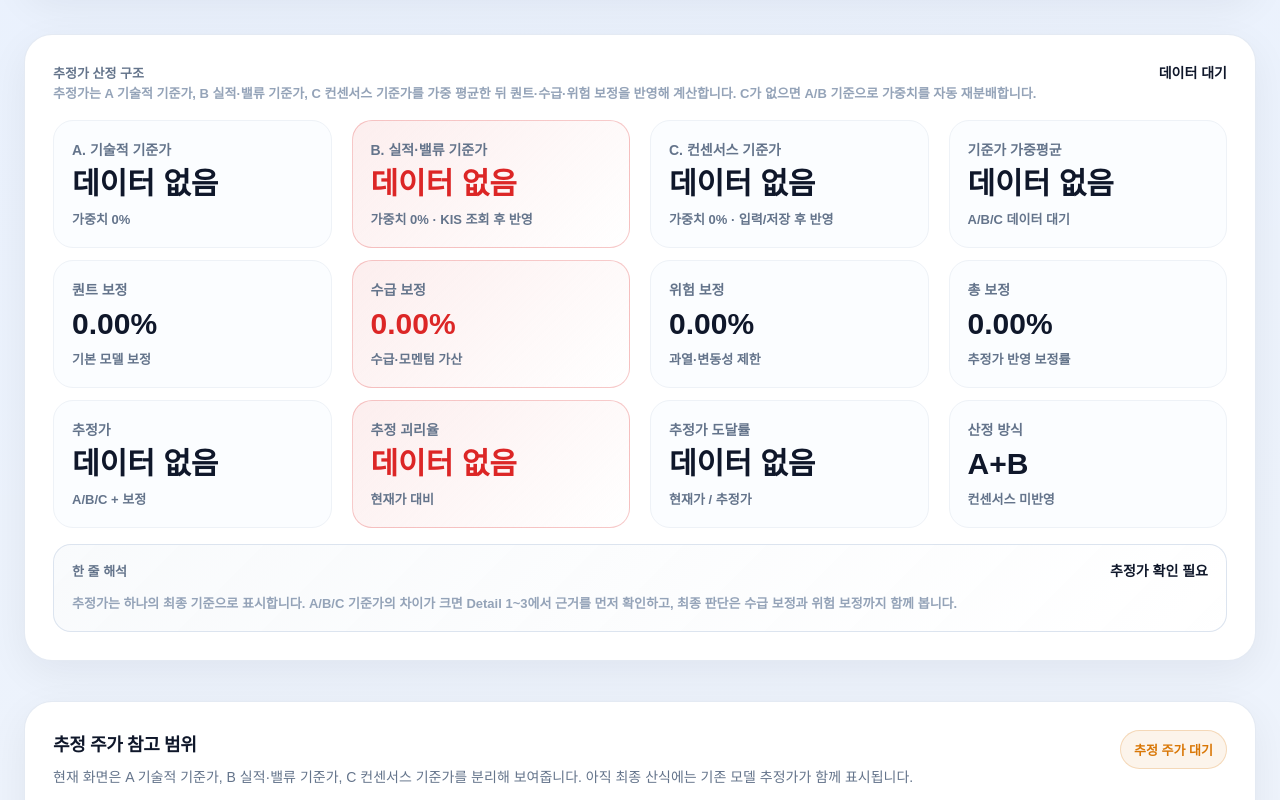
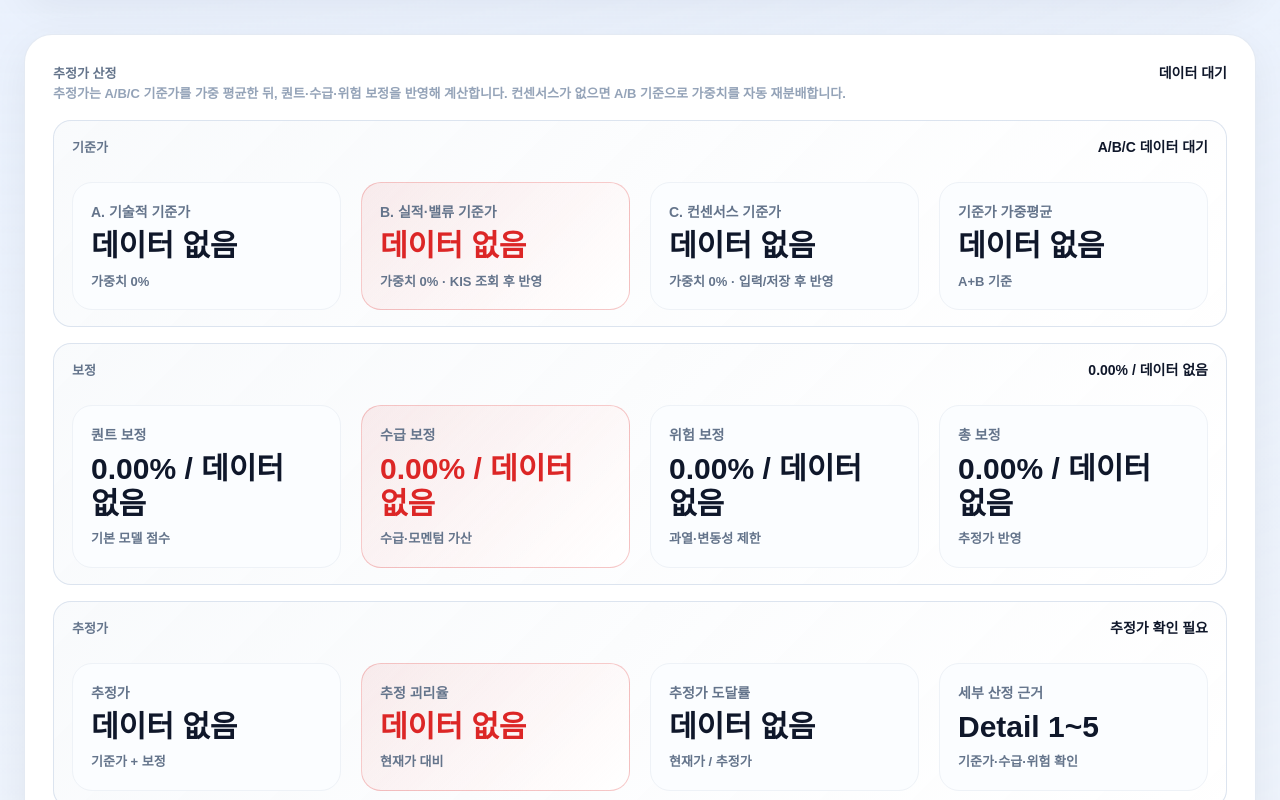
Before and after one commit to jkpark5298-alt/kospi-stock-pwa, a Next.js app: page / in a window 1280 px wide. Shown: the part 2660-3460 px from the top of the page. Built offline with nearby package versions, Linux system fonts and the light colour scheme.

Commit message:
Unify estimate summary structure

```diff
--- a/components/stock/SummaryAbcOverviewSection.tsx
+++ b/components/stock/SummaryAbcOverviewSection.tsx
@@ -44,11 +44,23 @@ type EstimateWeights = {
   consensus: number;
 };
 
+type AdjustmentInfo = {
+  quantPercent: number;
+  supplyPercent: number;
+  riskPercent: number;
+  totalPercent: number;
+  quantAmount: number | null;
+  supplyAmount: number | null;
+  riskAmount: number | null;
+  totalAmount: number | null;
+};
+
 type EstimateResult = {
   basisAverage: number | null;
-  adjustedEstimate: number | null;
+  estimate: number | null;
   weights: EstimateWeights;
-  description: string;
+  weightText: string;
+  adjustment: AdjustmentInfo;
 };
 
 type Props = {
@@ -62,6 +74,7 @@ const KIS_CACHE_TTL_MS = 10 * 60 * 1000;
 export default function SummaryAbcOverviewSection({ data }: Props) {
   const symbol = data?.symbol ?? null;
   const name = data?.name ?? null;
+
   const storageKey = useMemo(() => makeConsensusStorageKey(symbol, name), [symbol, name]);
   const fundamentalsCacheKey = useMemo(
     () => makeCacheKey(FUNDAMENTALS_CACHE_PREFIX, symbol),
@@ -154,41 +167,45 @@ export default function SummaryAbcOverviewSection({ data }: Props) {
     getNumber(targetPrice?.consensusTarget) ??
     getNumber(savedConsensus?.averageTargetPrice);
 
-  const adjustment = getAdjustmentInfo(selectedModeResult);
   const estimate = calculateEstimate({
     technicalTarget,
     valuationTarget,
     consensusTarget,
     currentPrice,
-    adjustmentPercent: adjustment.total,
+    selectedModeResult,
   });
 
   const estimateGap =
-    estimate.adjustedEstimate != null && currentPrice != null
-      ? ((estimate.adjustedEstimate - currentPrice) / currentPrice) * 100
+    estimate.estimate != null && currentPrice != null
+      ? ((estimate.estimate - currentPrice) / currentPrice) * 100
       : null;
+
   const estimateProgress =
-    estimate.adjustedEstimate != null &&
-    currentPrice != null &&
-    estimate.adjustedEstimate > 0
-      ? (currentPrice / estimate.adjustedEstimate) * 100
+    estimate.estimate != null && currentPrice != null && estimate.estimate > 0
+      ? (currentPrice / estimate.estimate) * 100
       : null;
 
   return (
     <section className="score-section">
       <div className="card">
         <div className="target-basis-header">
-          <span>추정가 산정 구조</span>
-          <strong>{estimate.adjustedEstimate != null ? "추정가 계산 완료" : "데이터 대기"}</strong>
+          <span>추정가 산정</span>
+          <strong>{estimate.estimate != null ? formatPrice(estimate.estimate) : "데이터 대기"}</strong>
         </div>
 
         <p className="target-basis-summary">
-          추정가는 A 기술적 기준가, B 실적·밸류 기준가, C 컨센서스 기준가를
-          가중 평균한 뒤 퀀트·수급·위험 보정을 반영해 계산합니다. C가 없으면
-          A/B 기준으로 가중치를 자동 재분배합니다.
+          추정가는 A/B/C 기준가를 가중 평균한 뒤, 퀀트·수급·위험 보정을
+          반영해 계산합니다. 컨센서스가 없으면 A/B 기준으로 가중치를 자동
+          재분배합니다.
         </p>
 
-        <div className="summary-grid summary-grid-four" style={{ marginTop: 16 }}>
+        <div className="target-basis-box" style={{ marginTop: 16 }}>
+          <div className="target-basis-header">
+            <span>기준가</span>
+            <strong>{estimate.weightText}</strong>
+          </div>
+
+          <div className="summary-grid summary-grid-four" style={{ marginTop: 12 }}>
             <SummaryMetricCard
               title="A. 기술적 기준가"
               value={formatPrice(technicalTarget)}
@@ -212,38 +229,52 @@ export default function SummaryAbcOverviewSection({ data }: Props) {
             <SummaryMetricCard
               title="기준가 가중평균"
               value={formatPrice(estimate.basisAverage)}
-            subText={estimate.description}
+              subText={consensusTarget != null ? "A+B+C 기준" : "A+B 기준"}
             />
+          </div>
+        </div>
+
+        <div className="target-basis-box" style={{ marginTop: 16 }}>
+          <div className="target-basis-header">
+            <span>보정</span>
+            <strong>{formatAdjustment(estimate.adjustment.totalPercent, estimate.adjustment.totalAmount)}</strong>
           </div>
 
           <div className="summary-grid summary-grid-four" style={{ marginTop: 12 }}>
             <SummaryMetricCard
               title="퀀트 보정"
-            value={formatPercent(adjustment.base)}
-            subText="기본 모델 보정"
+              value={formatAdjustment(estimate.adjustment.quantPercent, estimate.adjustment.quantAmount)}
+              subText="기본 모델 점수"
             />
             <SummaryMetricCard
               title="수급 보정"
-            value={formatPercent(adjustment.positive)}
+              value={formatAdjustment(estimate.adjustment.supplyPercent, estimate.adjustment.supplyAmount)}
               subText="수급·모멘텀 가산"
             />
             <SummaryMetricCard
               title="위험 보정"
-            value={formatPercent(adjustment.risk)}
+              value={formatAdjustment(estimate.adjustment.riskPercent, estimate.adjustment.riskAmount)}
               subText="과열·변동성 제한"
             />
             <SummaryMetricCard
               title="총 보정"
-            value={formatPercent(adjustment.total)}
-            subText="추정가 반영 보정률"
+              value={formatAdjustment(estimate.adjustment.totalPercent, estimate.adjustment.totalAmount)}
+              subText="추정가 반영"
             />
+          </div>
+        </div>
+
+        <div className="target-basis-box" style={{ marginTop: 16 }}>
+          <div className="target-basis-header">
+            <span>추정가</span>
+            <strong>{makeSummaryLabel(technicalTarget, valuationTarget, consensusTarget, estimate.estimate)}</strong>
           </div>
 
           <div className="summary-grid summary-grid-four" style={{ marginTop: 12 }}>
             <SummaryMetricCard
               title="추정가"
-            value={formatPrice(estimate.adjustedEstimate)}
-            subText="A/B/C + 보정"
+              value={formatPrice(estimate.estimate)}
+              subText="기준가 + 보정"
             />
             <SummaryMetricCard
               title="추정 괴리율"
@@ -256,22 +287,11 @@ export default function SummaryAbcOverviewSection({ data }: Props) {
               subText="현재가 / 추정가"
             />
             <SummaryMetricCard
-            title="산정 방식"
-            value={consensusTarget != null ? "A+B+C" : "A+B"}
-            subText={consensusTarget != null ? "컨센서스 반영" : "컨센서스 미반영"}
+              title="세부 산정 근거"
+              value="Detail 1~5"
+              subText="기준가·수급·위험 확인"
             />
           </div>
-
-        <div className="target-basis-box" style={{ marginTop: 16 }}>
-          <div className="target-basis-header">
-            <span>한 줄 해석</span>
-            <strong>{makeSummaryLabel(technicalTarget, valuationTarget, consensusTarget, estimate.adjustedEstimate)}</strong>
-          </div>
-          <p className="target-basis-summary">
-            추정가는 하나의 최종 기준으로 표시합니다. A/B/C 기준가의 차이가
-            크면 Detail 1~3에서 근거를 먼저 확인하고, 최종 판단은 수급 보정과
-            위험 보정까지 함께 봅니다.
-          </p>
         </div>
       </div>
     </section>
@@ -294,6 +314,135 @@ function SummaryMetricCard({
       <em>{subText}</em>
     </div>
   );
+}
+
+function calculateEstimate({
+  technicalTarget,
+  valuationTarget,
+  consensusTarget,
+  currentPrice,
+  selectedModeResult,
+}: {
+  technicalTarget?: number | null;
+  valuationTarget?: number | null;
+  consensusTarget?: number | null;
+  currentPrice?: number | null;
+  selectedModeResult?: any;
+}): EstimateResult {
+  const hasTechnical = technicalTarget != null && Number.isFinite(technicalTarget);
+  const hasValuation = valuationTarget != null && Number.isFinite(valuationTarget);
+  const hasConsensus = consensusTarget != null && Number.isFinite(consensusTarget);
+
+  if (!hasTechnical && !hasValuation && !hasConsensus) {
+    return {
+      basisAverage: null,
+      estimate: null,
+      weights: {
+        technical: 0,
+        valuation: 0,
+        consensus: 0,
+      },
+      weightText: "A/B/C 데이터 대기",
+      adjustment: makeAdjustmentInfo(null, 0, 0, 0),
+    };
+  }
+
+  const rawWeights = hasConsensus
+    ? {
+        technical: hasTechnical ? 0.4 : 0,
+        valuation: hasValuation ? 0.35 : 0,
+        consensus: 0.25,
+      }
+    : {
+        technical: hasTechnical ? 0.6 : 0,
+        valuation: hasValuation ? 0.4 : 0,
+        consensus: 0,
+      };
+
+  const totalWeight = rawWeights.technical + rawWeights.valuation + rawWeights.consensus;
+
+  const weights = {
+    technical: totalWeight > 0 ? rawWeights.technical / totalWeight : 0,
+    valuation: totalWeight > 0 ? rawWeights.valuation / totalWeight : 0,
+    consensus: totalWeight > 0 ? rawWeights.consensus / totalWeight : 0,
+  };
+
+  const basisAverage = roundPrice(
+    (technicalTarget ?? 0) * weights.technical +
+      (valuationTarget ?? 0) * weights.valuation +
+      (consensusTarget ?? 0) * weights.consensus,
+  );
+
+  if (basisAverage == null) {
+    return {
+      basisAverage: null,
+      estimate: null,
+      weights,
+      weightText: formatWeights(weights),
+      adjustment: makeAdjustmentInfo(null, 0, 0, 0),
+    };
+  }
+
+  const quantAdjustment = selectedModeResult?.quantAdjustment ?? {};
+  const quantPercent = getNumber(quantAdjustment.baseAdjustmentPercent) ?? 0;
+  const riskPercent = getNumber(quantAdjustment.riskAdjustmentPercent) ?? 0;
+  const supplyPercent = getNumber(quantAdjustment.positiveAdjustmentPercent) ?? 0;
+  const totalPercent =
+    getNumber(quantAdjustment.totalAdjustmentPercent) ??
+    quantPercent + supplyPercent + riskPercent;
+
+  const adjustment = makeAdjustmentInfo(
+    basisAverage,
+    quantPercent,
+    supplyPercent,
+    riskPercent,
+    totalPercent,
+  );
+
+  const estimateBeforeStabilize = basisAverage + (adjustment.totalAmount ?? 0);
+  const estimate =
+    currentPrice != null && currentPrice > 0
+      ? stabilizeEstimate(
+          estimateBeforeStabilize,
+          currentPrice,
+          technicalTarget,
+          valuationTarget,
+          consensusTarget,
+        )
+      : roundPrice(estimateBeforeStabilize);
+
+  return {
+    basisAverage,
+    estimate,
+    weights,
+    weightText: formatWeights(weights),
+    adjustment,
+  };
+}
+
+function makeAdjustmentInfo(
+  basisAverage: number | null,
+  quantPercent: number,
+  supplyPercent: number,
+  riskPercent: number,
+  totalPercent = quantPercent + supplyPercent + riskPercent,
+): AdjustmentInfo {
+  return {
+    quantPercent,
+    supplyPercent,
+    riskPercent,
+    totalPercent,
+    quantAmount: calculateAdjustmentAmount(basisAverage, quantPercent),
+    supplyAmount: calculateAdjustmentAmount(basisAverage, supplyPercent),
+    riskAmount: calculateAdjustmentAmount(basisAverage, riskPercent),
+    totalAmount: calculateAdjustmentAmount(basisAverage, totalPercent),
+  };
+}
+
+function calculateAdjustmentAmount(basisAverage: number | null, percent: number) {
+  if (basisAverage == null || !Number.isFinite(basisAverage)) return null;
+
+  return roundPrice((basisAverage * percent) / 100);
 }
 
 function getTechnicalTarget(targetPrice: any, range: any) {
@@ -376,103 +525,6 @@ function calculateValuationTargetRange(
   };
 }
 
-function calculateEstimate({
-  technicalTarget,
-  valuationTarget,
-  consensusTarget,
-  currentPrice,
-  adjustmentPercent,
-}: {
-  technicalTarget?: number | null;
-  valuationTarget?: number | null;
-  consensusTarget?: number | null;
-  currentPrice?: number | null;
-  adjustmentPercent: number;
-}): EstimateResult {
-  const hasTechnical = technicalTarget != null && Number.isFinite(technicalTarget);
-  const hasValuation = valuationTarget != null && Number.isFinite(valuationTarget);
-  const hasConsensus = consensusTarget != null && Number.isFinite(consensusTarget);
-
-  if (!hasTechnical && !hasValuation && !hasConsensus) {
-    return {
-      basisAverage: null,
-      adjustedEstimate: null,
-      weights: { technical: 0, valuation: 0, consensus: 0 },
-      description: "A/B/C 데이터 대기",
-    };
-  }
-
-  const rawWeights = hasConsensus
-    ? {
-        technical: hasTechnical ? 0.4 : 0,
-        valuation: hasValuation ? 0.35 : 0,
-        consensus: 0.25,
-      }
-    : {
-        technical: hasTechnical ? 0.6 : 0,
-        valuation: hasValuation ? 0.4 : 0,
-        consensus: 0,
-      };
-
-  const totalWeight = rawWeights.technical + rawWeights.valuation + rawWeights.consensus;
-
-  const weights = {
-    technical: totalWeight > 0 ? rawWeights.technical / totalWeight : 0,
-    valuation: totalWeight > 0 ? rawWeights.valuation / totalWeight : 0,
-    consensus: totalWeight > 0 ? rawWeights.consensus / totalWeight : 0,
-  };
-
-  const basisAverage = roundPrice(
-    (technicalTarget ?? 0) * weights.technical +
-      (valuationTarget ?? 0) * weights.valuation +
-      (consensusTarget ?? 0) * weights.consensus,
-  );
-
-  if (basisAverage == null) {
-    return {
-      basisAverage: null,
-      adjustedEstimate: null,
-      weights,
-      description: formatWeights(weights),
-    };
-  }
-
-  const adjustedRaw = basisAverage * (1 + adjustmentPercent / 100);
-  const adjustedEstimate =
-    currentPrice != null && currentPrice > 0
-      ? stabilizeEstimate(
-          adjustedRaw,
-          currentPrice,
-          technicalTarget,
-          valuationTarget,
-          consensusTarget,
-        )
-      : roundPrice(adjustedRaw);
-
-  return {
-    basisAverage,
-    adjustedEstimate,
-    weights,
-    description: formatWeights(weights),
-  };
-}
-
-function getAdjustmentInfo(selectedModeResult: any) {
-  const quantAdjustment = selectedModeResult?.quantAdjustment ?? {};
-
-  const base = getNumber(quantAdjustment.baseAdjustmentPercent) ?? 0;
-  const risk = getNumber(quantAdjustment.riskAdjustmentPercent) ?? 0;
-  const positive = getNumber(quantAdjustment.positiveAdjustmentPercent) ?? 0;
-  const total = getNumber(quantAdjustment.totalAdjustmentPercent) ?? base + risk + positive;
-
-  return {
-    base,
-    risk,
-    positive,
-    total,
-  };
-}
-
 function stabilizeEstimate(
   estimate: number,
   currentPrice: number,
@@ -514,16 +566,16 @@ function makeSummaryLabel(
   );
 
   if (!values.length || estimate == null) return "추정가 확인 필요";
-  if (values.length < 3) return "A/B 기준 추정가";
+  if (values.length < 3) return "A/B 기준";
 
   const max = Math.max(...values);
   const min = Math.min(...values);
   const avg = values.reduce((sum, value) => sum + value, 0) / values.length;
   const dispersion = avg > 0 ? ((max - min) / avg) * 100 : 0;
 
-  if (dispersion <= 10) return "A/B/C 방향성 양호";
-  if (dispersion <= 25) return "A/B/C 차이 일부 존재";
-  return "A/B/C 차이 큼 · 근거 확인 필요";
+  if (dispersion <= 10) return "A/B/C 일치";
+  if (dispersion <= 25) return "일부 차이";
+  return "차이 큼";
 }
 
 function makeValuationSubText(valuationRange: any, fallback: ValuationFallback) {
@@ -656,6 +708,13 @@ function formatPrice(value?: number | null) {
   return `${new Intl.NumberFormat("ko-KR").format(value)}원`;
 }
 
+function formatSignedPrice(value?: number | null) {
+  if (value == null || Number.isNaN(value)) return "데이터 없음";
+
+  const sign = value > 0 ? "+" : "";
+  return `${sign}${new Intl.NumberFormat("ko-KR").format(value)}원`;
+}
+
 function formatPercent(value?: number | null, withSign = true) {
   if (value == null || Number.isNaN(value)) return "데이터 없음";
 
@@ -663,6 +722,12 @@ function formatPercent(value?: number | null, withSign = true) {
   return `${sign}${value.toFixed(2)}%`;
 }
 
+function formatAdjustment(percent?: number | null, amount?: number | null) {
+  if (percent == null || Number.isNaN(percent)) return "데이터 없음";
+
+  return `${formatPercent(percent)} / ${formatSignedPrice(amount)}`;
+}
+
 function formatWeight(value?: number | null) {
   if (value == null || Number.isNaN(value)) return "데이터 없음";
 
```
Lines whose indentation alone changed are shown as unchanged.
